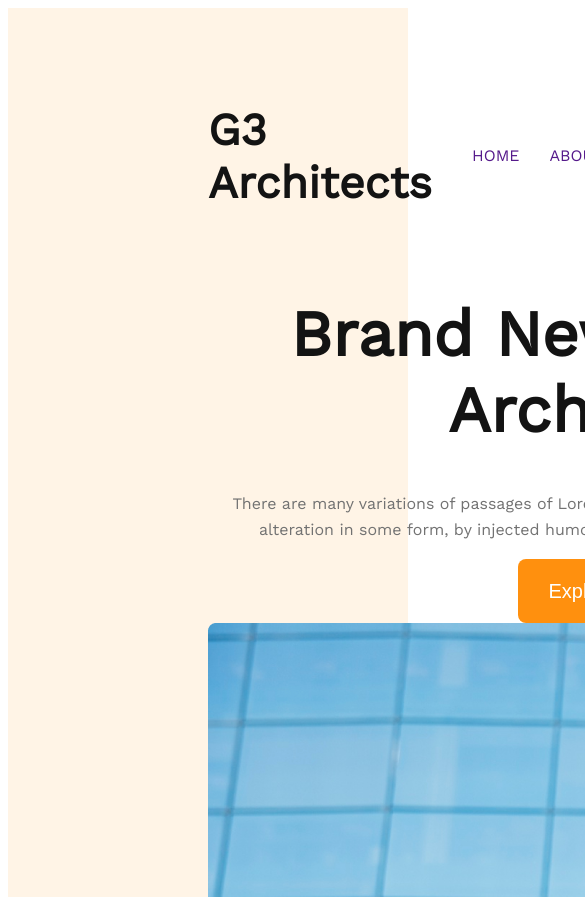
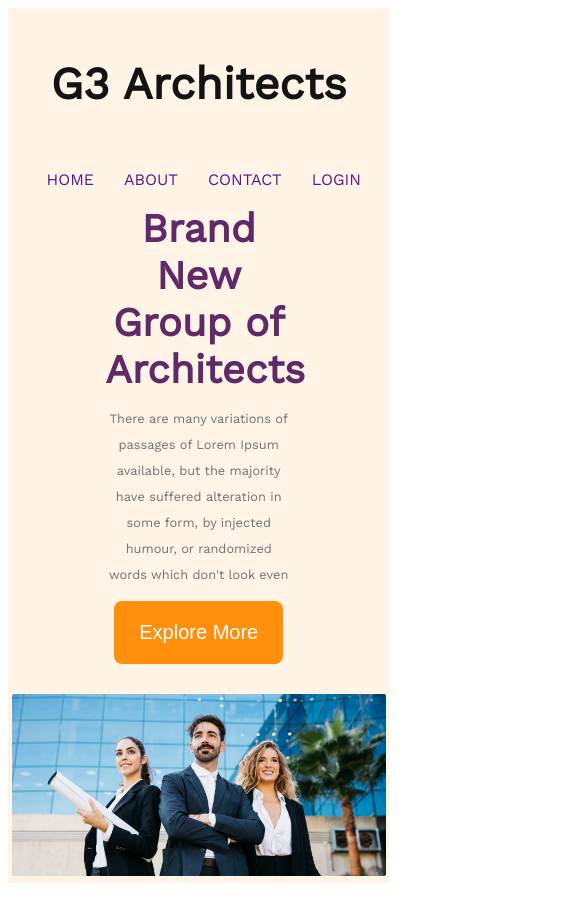
Before and after one commit to AfrinaMimi2022/g3-architechture, a plain HTML site: page index.html in a window 390 px wide. Shown: the top 897 px of the page, 585 px wide, since content can reach past the window. Drawn offline with nearby package versions, Linux system fonts and the light colour scheme; a web font is replaced by a local one.

Commit message:
header added and responsive

```diff
--- a/styles/architect.css
+++ b/styles/architect.css
@@ -3,13 +3,13 @@ body{
     font-family: 'Work Sans', sans-serif;
 }
 .btn-primary{
-    width: 180px;
-    height: 64px;
+    padding: 20px 25px;
     border: none;
     color:white;
     background-color: rgba(255, 144, 14, 1);
     border-radius: 8px;
-    font-size: 20px;
+    font-size: 1.25rem;
+    cursor: pointer;
 }
 
 /* header styles */
@@ -45,9 +45,7 @@ nav li a{
 }
 
 /* banner css */
-.banner{
 
-}
 .banner-content{
     text-align: center;
     width: 800px;
@@ -63,3 +61,61 @@ nav li a{
     color: #727272;
     line-height: 26px;
 }
+
+.banner img{
+    margin-top: 30px;
+    width: 100%;
+}
+
+
+
+/* responsive styles */
+/* mobile devices */
+@media screen and (max-width:576px) {
+    header{
+        padding: 1%;
+        margin: 0;
+    }
+    .banner-content{
+        width: 50%;
+    }
+
+    nav{
+        flex-direction: column;
+    }
+    .banner-description{
+        font-size: .8rem;
+    }
+    .banner-title{
+        color:  #602967;
+        font-size: 2.5rem;
+        font-weight: 700;
+        margin: 0;
+        padding: 5;
+    }
+    .banner, header{
+        width: 100%;
+
+    }
+
+}
+
+
+
+/* tablet or medium devices */
+@media screen and (min-width:576px) and (max-width:960px) {
+    header{
+        padding: 2%;
+    }
+    .banner, header{
+        width: 100%;
+    }
+    .banner-content{
+        width: 90%;
+    }
+
+    nav{
+        flex-direction: column;
+    }
+
+}
```
